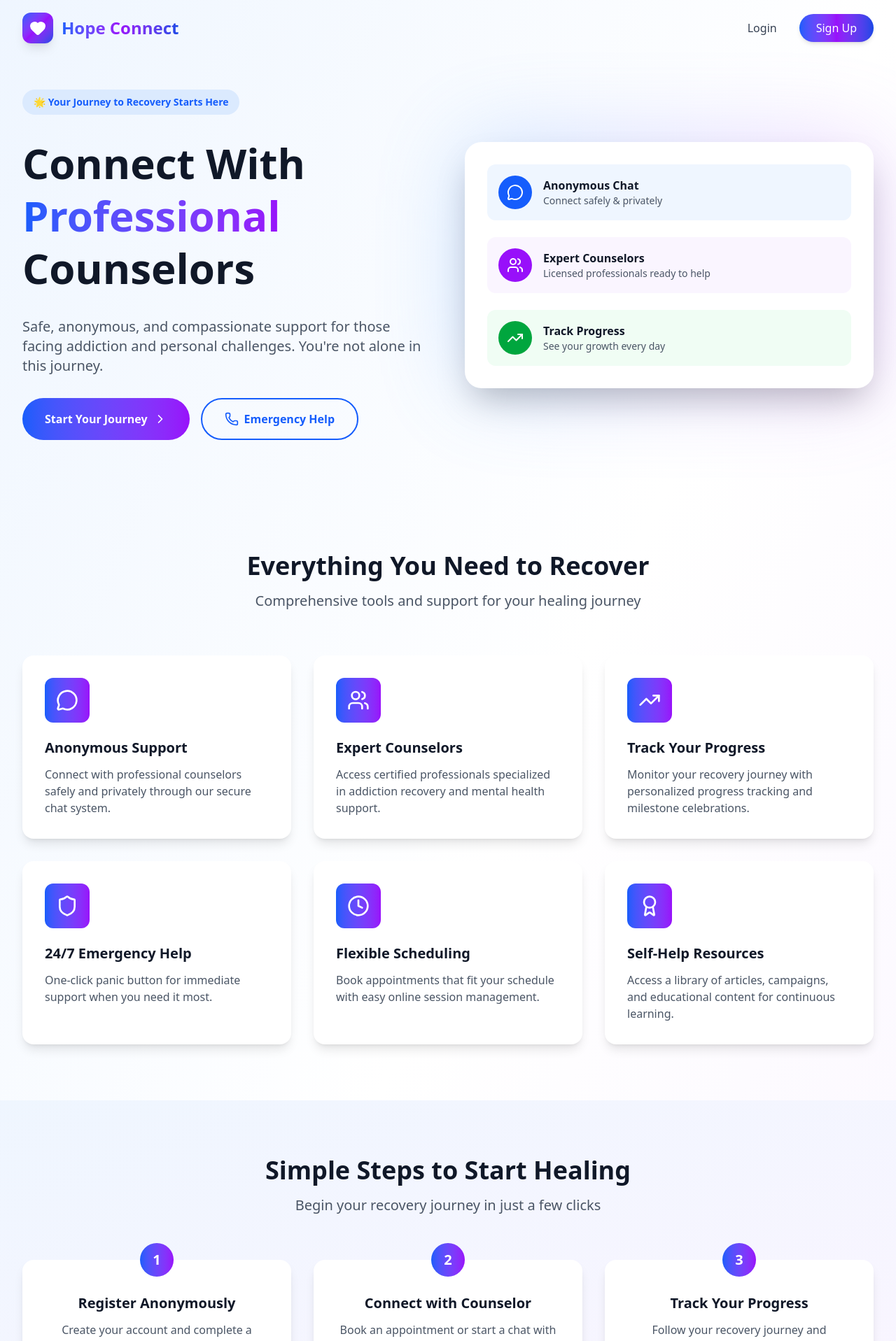
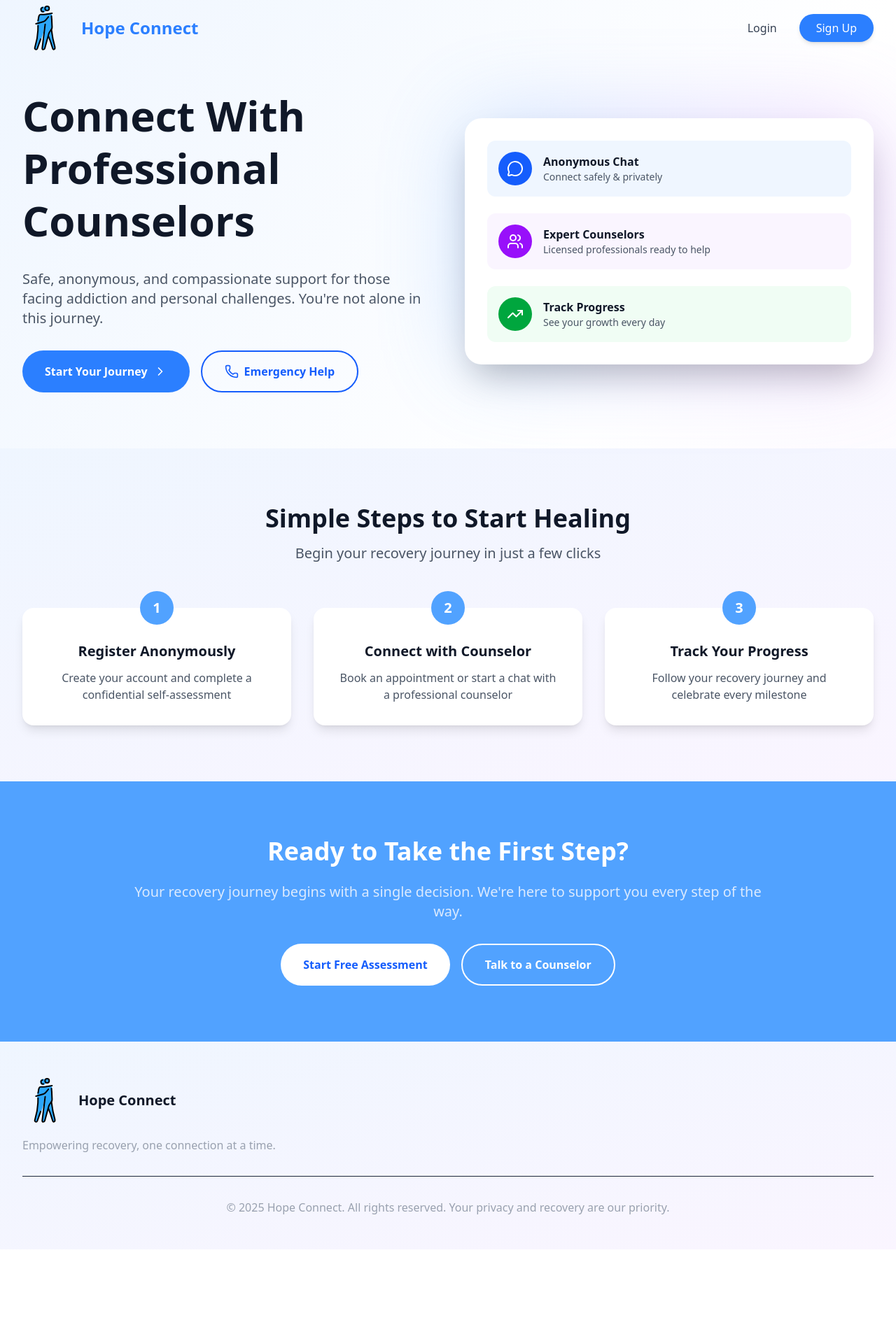
Before and after one commit to alvinkenyagah/hope-connect, a React (Vite) app: page / in a window 1280 px wide. Shown: the top 1917 px of the page at 70% size. After the commit the page ends 1786 px from the top, so only its background shows below. Built offline with nearby package versions, Linux system fonts and the light colour scheme.

Commit message:
add icon component

```diff
--- a/src/components/Navbar.jsx
+++ b/src/components/Navbar.jsx
@@ -1,6 +1,7 @@
 import React, { useState, useEffect } from 'react';
 import { useNavigate, Link } from 'react-router-dom';
-import { LogOut, User, Heart, Menu, X, MessageCircle } from 'lucide-react';
+import { LogOut, User, Heart, Menu, X, MessageCircle,PersonStanding } from 'lucide-react';
+import MyIcon from './icon.jsx';
 
 const Navbar = ({ isLoggedIn, onLogout, currentUser }) => {
   const [isScrolled, setIsScrolled] = useState(false);
@@ -94,10 +95,16 @@ const Navbar = ({ isLoggedIn, onLogout, currentUser }) => {
 
           {/* Logo and App Name */}
           <Link to="/" className="flex items-center space-x-3 group" onClick={() => setIsMenuOpen(false)}>
-            <div className="bg-gradient-to-br from-blue-600 via-purple-600 to-blue-700 p-2.5 rounded-xl shadow-lg group-hover:shadow-xl group-hover:scale-105 transition-all duration-300">
-              <Heart className="w-6 h-6 text-white" fill="currentColor" />
-            </div>
-            <span className="text-2xl font-bold bg-gradient-to-r from-blue-600 via-purple-600 to-blue-700 bg-clip-text text-transparent group-hover:from-blue-700 group-hover:via-purple-700 group-hover:to-blue-800 transition-all duration-300">
+            {/* <div className="bg-blue-400 p-2.5 shadow-lg group-hover:shadow-xl group-hover:scale-105 transition-all duration-300">
+
+            <PersonStanding className=" text-white"/>
+
+            </div> */}
+
+
+      <MyIcon className=""/>
+
+            <span className="text-2xl font-bold bg-blue-500 bg-clip-text text-transparent group-hover:from-blue-700 group-hover:via-purple-700 group-hover:to-blue-800 transition-all duration-300">
               Hope Connect
             </span>
           </Link>
@@ -142,7 +149,7 @@ const Navbar = ({ isLoggedIn, onLogout, currentUser }) => {
                 </Link>
                 <NavButton
                   onClick={() => handleNavigation('/signup')}
-                  styleClass="bg-gradient-to-r from-blue-600 via-purple-600 to-blue-700 text-white hover:from-blue-700 hover:via-purple-700 hover:to-blue-800 shadow-md hover:shadow-xl hover:scale-105"
+                  styleClass="bg-blue-500 text-white hover:from-blue-700 hover:via-purple-700 hover:to-blue-800 shadow-md hover:shadow-xl hover:scale-105"
                 >
                   Sign Up
                 </NavButton>
--- /dev/null
+++ b/src/components/icon.jsx
@@ -0,0 +1,33 @@
+export default function MyIcon() {
+  return (
+    <svg
+      xmlns="http://www.w3.org/2000/svg"
+      width="72"
+      height="72"
+      viewBox="0 0 72 72"
+    >
+      <g fill="#2ba7fc">
+        <circle cx="35.287" cy="7.96" r="2.966" />
+        <circle cx="29.571" cy="9.632" r="4.009" />
+        <path d="M32.661 16.139s-.212-.047-.418 6.847c-.178 5.967-2.16 19.553-2.16 19.553l-3.076 9.664l-3.616 8.394l-3.385 5.973l-2.422-1.162l2.456-11.38l1.294-6.105l.796-11.048l-.597-2.92l-.166-.862l.033-7.598l1.725-6.072l2.621-2.82z" />
+        <path d="M32.038 18.767s-.166-2.218 2.058-2.984c2.224-.767 3.676-.352 5.75-.174c2.43.09 2.603 3.08 2.603 3.08l.188 15.309l-1.216 4.837l3.087 16.558l2.02 8.981l-1.683 2.357l-2.638-4.827l-4.154-12.067l-1.964-.113l-4.098 15.829l-2.357 1.234l-1.403-1.796l2.301-19.645z" />
+      </g>
+
+      <g fill="none" stroke="#000" strokeMiterlimit="10" strokeWidth="2">
+        <circle cx="35.287" cy="7.96" r="3" />
+
+        <path
+          strokeLinecap="round"
+          strokeLinejoin="round"
+          d="M30.18 12.574a3.001 3.001 0 0 1-1.291-5.86m3.647 23.92L28.313 64.88c-.134 1.091.526 1.985 1.467 1.985s1.949-.869 2.238-1.93l5.487-20.115c.29-1.062 1.043-2.667 1.674-3.568l2.199-3.139c.63-.9 1.104-2.537 1.05-3.636l-.492-10.12"
+        />
+
+        <path
+          strokeLinecap="round"
+          strokeLinejoin="round"
+          d="m41.453 38.006l1.82 11.526c.172 1.086.524 2.85.783 3.92l2.422 10.006c.26 1.07-.204 2.394-1.029 2.944s-1.773.143-2.107-.905l-2.893-9.08a77 77 0 0 0-1.334-3.77l-2.203-5.652m5.025-22.636l-.457-5.385m-4.332 1.068l-3.96 4.836c-.697.85-2.135 1.788-3.195 2.082l-10.677 2.96m3.083-4.354l.896-5.377c.362-2.17 1.862-3.762 3.334-3.538s4.452.121 6.624-.23l9.117-1.472M22.172 39.734l.186-6.951m-.186 6.951l-1.06 9.76c-.066 1.699-.616 3.366-1.012 5.02l-2.382 9.95a1.844 1.844 0 0 0 1.663 2.27h0a1.84 1.84 0 0 0 1.829-1.12l4.872-13.756"
+        />
+      </g>
+    </svg>
+  );
+}
--- a/src/pages/LandingPage.jsx
+++ b/src/pages/LandingPage.jsx
@@ -1,7 +1,7 @@
 import React, { useState, useEffect } from 'react';
 import { Menu, X, Heart, Shield, MessageCircle, Users, TrendingUp, MapPin, Phone, Mail, CheckCircle, ChevronRight, Clock, Award } from 'lucide-react';
 import { useNavigate, Link } from 'react-router-dom';
-
+import MyIcon from '../components/icon.jsx';
 
 export default function LandingPage() {
   const [isMenuOpen, setIsMenuOpen] = useState(false);
@@ -26,42 +26,6 @@ export default function LandingPage() {
     navigate('/dashboard'); // The route for the sign-up page
   };
 
-  const features = [
-    {
-      icon: <MessageCircle className="w-8 h-8" />,
-      title: "Anonymous Support",
-      description: "Connect with professional counselors safely and privately through our secure chat system."
-    },
-    {
-      icon: <Users className="w-8 h-8" />,
-      title: "Expert Counselors",
-      description: "Access certified professionals specialized in addiction recovery and mental health support."
-    },
-    {
-      icon: <TrendingUp className="w-8 h-8" />,
-      title: "Track Your Progress",
-      description: "Monitor your recovery journey with personalized progress tracking and milestone celebrations."
-    },
-    {
-      icon: <Shield className="w-8 h-8" />,
-      title: "24/7 Emergency Help",
-      description: "One-click panic button for immediate support when you need it most."
-    },
-    {
-      icon: <Clock className="w-8 h-8" />,
-      title: "Flexible Scheduling",
-      description: "Book appointments that fit your schedule with easy online session management."
-    },
-    {
-      icon: <Award className="w-8 h-8" />,
-      title: "Self-Help Resources",
-      description: "Access a library of articles, campaigns, and educational content for continuous learning."
-    }
-  ];
-
-
-
-
 
   return (
     <div className="min-h-screen bg-gradient-to-br from-blue-50 via-white to-purple-50">
@@ -70,19 +34,16 @@ export default function LandingPage() {
         <div className="max-w-7xl mx-auto">
           <div className="grid md:grid-cols-2 gap-12 items-center">
             <div className="space-y-8">
-              <div className="inline-block px-4 py-2 bg-blue-100 text-blue-600 rounded-full text-sm font-semibold">
-                🌟 Your Journey to Recovery Starts Here
-              </div>
               <h1 className="text-5xl md:text-6xl font-bold text-gray-900 leading-tight">
                 Connect With
-                <span className="bg-gradient-to-r from-blue-600 to-purple-600 bg-clip-text text-transparent"> Professional </span>
+                <span > Professional </span>
                 Counselors
               </h1>
               <p className="text-xl text-gray-600">
                 Safe, anonymous, and compassionate support for those facing addiction and personal challenges. You're not alone in this journey.
               </p>
               <div className="flex flex-col sm:flex-row gap-4">
-                <button className="px-8 py-4 bg-gradient-to-r from-blue-600 to-purple-600 text-white rounded-full font-semibold hover:shadow-2xl transform hover:scale-105 transition flex items-center justify-center space-x-2" onClick={handleGetStarted} >
+                <button className="px-8 py-4 bg-blue-500 text-white rounded-full font-semibold hover:shadow-2xl transform hover:scale-105 transition flex items-center justify-center space-x-2" onClick={handleGetStarted} >
                   <span>Start Your Journey</span>
                   <ChevronRight className="w-5 h-5" />
                 </button>
@@ -131,27 +92,6 @@ export default function LandingPage() {
       </section>
 
 
-      {/* Features Section */}
-      <section id="features" className="py-20 px-4 sm:px-6 lg:px-8">
-        <div className="max-w-7xl mx-auto">
-          <div className="text-center mb-16">
-            <h2 className="text-4xl font-bold text-gray-900 mb-4">Everything You Need to Recover</h2>
-            <p className="text-xl text-gray-600">Comprehensive tools and support for your healing journey</p>
-          </div>
-          <div className="grid md:grid-cols-2 lg:grid-cols-3 gap-8">
-            {features.map((feature, idx) => (
-              <div key={idx} className="bg-white p-8 rounded-2xl shadow-lg hover:shadow-2xl transition transform hover:-translate-y-1">
-                <div className="bg-gradient-to-r from-blue-600 to-purple-600 text-white p-4 rounded-xl inline-block mb-4">
-                  {feature.icon}
-                </div>
-                <h3 className="text-xl font-bold text-gray-900 mb-3">{feature.title}</h3>
-                <p className="text-gray-600">{feature.description}</p>
-              </div>
-            ))}
-          </div>
-        </div>
-      </section>
-
       {/* How It Works */}
       <section id="how-it-works" className="py-20 px-4 sm:px-6 lg:px-8 bg-gradient-to-br from-blue-50 to-purple-50">
         <div className="max-w-7xl mx-auto">
@@ -166,7 +106,7 @@ export default function LandingPage() {
               { step: "3", title: "Track Your Progress", desc: "Follow your recovery journey and celebrate every milestone" }
             ].map((item, idx) => (
               <div key={idx} className="relative bg-white p-8 rounded-2xl shadow-lg text-center">
-                <div className="absolute -top-6 left-1/2 transform -translate-x-1/2 bg-gradient-to-r from-blue-600 to-purple-600 text-white w-12 h-12 rounded-full flex items-center justify-center text-xl font-bold">
+                <div className="absolute -top-6 left-1/2 transform -translate-x-1/2 bg-blue-400 text-white w-12 h-12 rounded-full flex items-center justify-center text-xl font-bold">
                   {item.step}
                 </div>
                 <h3 className="text-xl font-bold text-gray-900 mb-3 mt-4">{item.title}</h3>
@@ -179,7 +119,17 @@ export default function LandingPage() {
 
 
       {/* CTA Section */}
-      <section className="py-20 px-4 sm:px-6 lg:px-8 bg-gradient-to-r from-blue-600 to-purple-600">
+      {/* <section className="py-20 px-4 sm:px-6 lg:px-8 bg-gradient-to-r from-green-900 to-orange-600"> */}
+
+
+          <section
+            className="py-20 px-4 sm:px-6 lg:px-8 bg-blue-400"
+            // style={{
+            //   // Define your gradient colors here
+            //   background: 'linear-gradient(to right, #448564ff, #9b4e4eff)',
+            // }}
+          >
+
         <div className="max-w-4xl mx-auto text-center">
           <h2 className="text-4xl font-bold text-white mb-6">Ready to Take the First Step?</h2>
           <p className="text-xl text-blue-100 mb-8">Your recovery journey begins with a single decision. We're here to support you every step of the way.</p>
@@ -195,36 +145,23 @@ export default function LandingPage() {
       </section>
 
       {/* Footer */}
-      <footer id="contact" className="bg-gray-900 text-white py-12 px-4 sm:px-6 lg:px-8">
+      <footer id="contact" className="bg-gradient-to-br from-blue-50 to-purple-50 text-gray-900 py-12 px-4 sm:px-6 lg:px-8">
         <div className="max-w-7xl mx-auto">
-          <div className="grid md:grid-cols-4 gap-8 mb-8">
+          <div className="gap-8 mb-8">
             <div>
               <div className="flex items-center space-x-2 mb-4">
-                <div className="bg-gradient-to-r from-blue-600 to-purple-600 p-2 rounded-lg">
-                  <Heart className="w-5 h-5 text-white" />
+                <div className="">
+                  <MyIcon/>
                 </div>
                 <span className="text-xl font-bold">Hope Connect</span>
               </div>
               <p className="text-gray-400">Empowering recovery, one connection at a time.</p>
             </div>
+
             <div>
 
             </div>
             <div>
-
-            </div>
-            <div>
-              <h4 className="font-semibold mb-4">Emergency</h4>
-              <div className="space-y-3">
-                <div className="flex items-center space-x-2 text-gray-400">
-                  <Phone className="w-5 h-5" />
-                  <span>24/7 Hotline: 1-800-HELP</span>
-                </div>
-                <div className="flex items-center space-x-2 text-gray-400">
-                  <Mail className="w-5 h-5" />
-                  <span>support@hopeconnect.com</span>
-                </div>
-              </div>
             </div>
           </div>
           <div className="border-t border-gray-800 pt-8 text-center text-gray-400">
--- a/src/pages/LoginPage.jsx
+++ b/src/pages/LoginPage.jsx
@@ -1,6 +1,7 @@
 import React, { useState } from 'react';
 import { Eye, EyeOff, Mail, Lock, ArrowLeft, CheckCircle, AlertTriangle } from 'lucide-react';
 import { useNavigate } from 'react-router-dom';
+import MyIcon from '../components/icon.jsx';
 
 // Re-using the utility component for loading state
 const LoadingButtonContent = () => (
@@ -136,27 +137,11 @@ export default function LoginPage({ onNavigateToSignup, onLoginSuccess }) {
         <div className="bg-white rounded-3xl shadow-2xl overflow-hidden">
           <div className="grid md:grid-cols-2">
             {/* Left Section */}
-            <div className="bg-gradient-to-br from-blue-600 to-purple-600 p-12 text-white flex flex-col justify-center">
+            <div className="bg-blue-400 p-12 text-white flex flex-col justify-center">
               <div className="mb-8">
                 <div className="flex items-center space-x-3 mb-6">
                   <div className="bg-white/20 p-3 rounded-xl backdrop-blur-sm">
-                    <svg
-                      xmlns="http://www.w3.org/2000/svg"
-                      width="32"
-                      height="32"
-                      viewBox="0 0 24 24"
-                      fill="none"
-                      stroke="currentColor"
-                      strokeWidth="2"
-                      strokeLinecap="round"
-                      strokeLinejoin="round"
-                      className="lucide lucide-heart w-8 h-8"
-                    >
-                      <path d="M19 14c1.49-1.46 3-3.21 3-5.5A5.5
-                      5.5 0 0 0 16.5 3c-1.76 0-3 .5-4.5
-                      2-1.5-1.5-2.74-2-4.5-2A5.5 5.5 0
-                      0 0 2 8.5c0 2.3 1.5 4.05 3 5.5l7 7Z" />
-                    </svg>
+                  <MyIcon/>
                   </div>
                   <span className="text-3xl font-bold">Hope Connect</span>
                 </div>
@@ -204,7 +189,7 @@ export default function LoginPage({ onNavigateToSignup, onLoginSuccess }) {
                         value={loginForm.email}
                         onChange={handleLoginChange}
                         className="w-full pl-11 pr-4 py-3 border border-gray-300 rounded-xl focus:ring-2 focus:ring-blue-500 focus:border-transparent transition"
-                        placeholder="your@email.com"
+                        // placeholder="your@email.com"
                       />
                     </div>
                   </div>
@@ -253,7 +238,7 @@ export default function LoginPage({ onNavigateToSignup, onLoginSuccess }) {
                   <button
                     onClick={handleLoginSubmit}
                     disabled={isLoading}
-                    className="w-full py-3 bg-gradient-to-r from-blue-600 to-purple-600 text-white rounded-xl font-semibold hover:shadow-lg transform transition disabled:opacity-50 disabled:cursor-not-allowed"
+                    className="w-full py-3 bg-blue-600  text-white rounded-xl font-semibold hover:shadow-lg transform transition disabled:opacity-50 disabled:cursor-not-allowed"
                   >
                     {isLoading ? <LoadingButtonContent /> : 'Sign In'}
                   </button>
--- a/src/pages/SignupPage.jsx
+++ b/src/pages/SignupPage.jsx
@@ -132,7 +132,7 @@ const handleSignupSubmit = async (e) => {
           <div className="grid md:grid-cols-2">
 
             {/* Left Sidebar (Signup-specific content) */}
-            <div className="bg-gradient-to-br from-blue-600 to-purple-600 p-12 text-white flex flex-col justify-center">
+            <div className="bg-blue-400 p-12 text-white flex flex-col justify-center">
               <div className="mb-8">
                 {/* Logo and App Name */}
                 <div className="flex items-center space-x-3 mb-6">
@@ -219,7 +219,7 @@ const handleSignupSubmit = async (e) => {
                         value={signupForm.fullName}
                         onChange={handleSignupChange}
                         className="w-full pl-11 pr-4 py-3 border border-gray-300 rounded-xl focus:ring-2 focus:ring-blue-500 focus:border-transparent transition"
-                        placeholder="John Doe"
+                        // placeholder="Username"
                       />
                     </div>
                   </div>
@@ -235,7 +235,7 @@ const handleSignupSubmit = async (e) => {
                         value={signupForm.email}
                         onChange={handleSignupChange}
                         className="w-full pl-11 pr-4 py-3 border border-gray-300 rounded-xl focus:ring-2 focus:ring-blue-500 focus:border-transparent transition"
-                        placeholder="your@email.com"
+                        // placeholder="your@email.com"
                       />
                     </div>
                   </div>
@@ -360,7 +360,7 @@ const handleSignupSubmit = async (e) => {
                   <button
                     onClick={handleSignupSubmit}
                     disabled={isLoading || signupForm.password !== signupForm.confirmPassword}
-                    className="w-full py-3 bg-gradient-to-r from-blue-600 to-purple-600 text-white rounded-xl font-semibold hover:shadow-lg transform transition disabled:opacity-50 disabled:cursor-not-allowed"
+                    className="w-full py-3 bg-blue-600 text-white rounded-xl font-semibold hover:shadow-lg transform transition disabled:opacity-50 disabled:cursor-not-allowed"
                   >
                     {isLoading ? <LoadingButtonContent /> : 'Create Account'}
                   </button>
```
